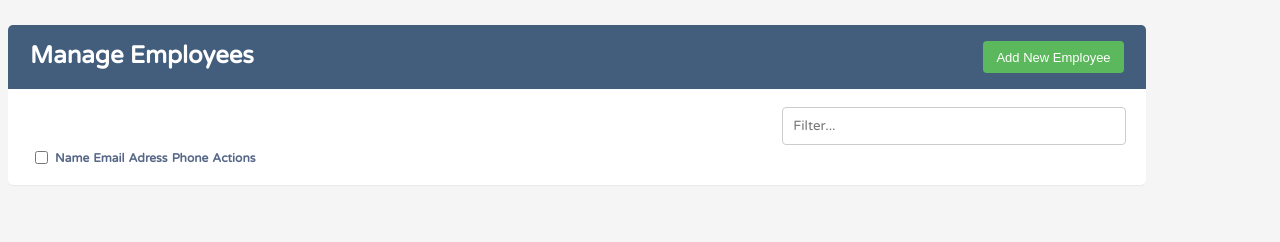
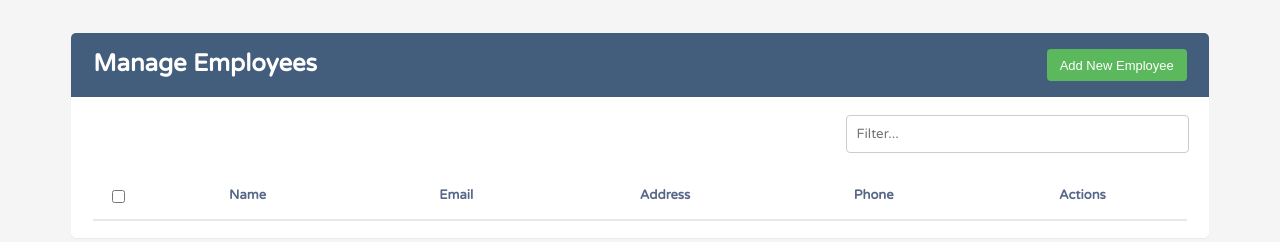
Before and after one commit to Vickase/ada-tp-3, a plain HTML site: page index2.html in a window 1280 px wide. Drawn offline with nearby package versions, Linux system fonts and the light colour scheme.

Commit message:
falta icono boton y checkbox

```diff
--- a/Sass/Estilos-encabezado.scss
+++ b/Sass/Estilos-encabezado.scss
@@ -6,6 +6,10 @@ body {
 /* .contenedor-todo */
 .container {
   padding: 16px auto;
+  display: flex;
+  width: 100%;
+  align-content: center;
+  justify-content: center;
 }
 
 /* .contenedor-1 */
@@ -17,6 +21,7 @@ body {
   border-radius: 5px;
   box-shadow: 0 1px 1px rgba(0, 0, 0, 0.05);
   box-sizing: border-box;
+  /*width: 1140px;*/
 }
 
 /* .encabezado */
@@ -28,6 +33,7 @@ body {
   margin: -15px -20px 10px;
   border-radius: 5px 5px 0 0;
   display: flex;
+
   /*flex-direction: row;
   justify-content: space-between; */
 }
@@ -65,9 +71,46 @@ body {
   padding-left: 10px;
   font-family: "Varela Round", sans-serif;
 }
+.tabla-general {
+  width: 100%;
+  margin-top: 20px;
+}
+
+thead {
+  width: 100%;
+  font-weight: 600;
+
+}
+
 .tr-table {
   color: #566787;
+  width: 100%;
+  display: flex;
+  flex-direction: row;
+  justify-content: space-between;
+  font-size: 13px;
+  border-bottom:2px solid #e9e9e9;
 }
+.th:not(:first-child){
+  flex: 1;
+
+}
+.th {
+  padding: 12px 15px;
+}
+
+input[type="checkbox"] :before{
+  content: '';
+  margin-right: 10px;
+  display: inline-block;
+  vertical-align: text-top;
+  background: white;
+  border: 1px solid #bbb;
+  border-radius: 2px;
+  box-sizing: border-box;
+  z-index: 2;
+}
+
 
 .boton {
   background-color: #5cb85c;
--- a/index2.html
+++ b/index2.html
@@ -52,14 +52,16 @@
           <!-- Tabla -->
           <div class="table-container">
             <table class="tabla-general">
-              <tr class="tr-table">
-                <th id="check"><input type="checkbox" id="checkbox" /></th>
-                <th id="name">Name</th>
-                <th id="email">Email</th>
-                <th id="adress">Adress</th>
-                <th id="phone">Phone</th>
-                <th id="actions">Actions</th>
+              <thead>
+                <tr class="tr-table">
+                <th class="th"id="check"><input type="checkbox" id="checkbox" /></th>
+                <th class="th">Name</th>
+                <th class="th">Email</th>
+                <th class="th">Address</th>
+                <th class="th">Phone</th>
+                <th class="th">Actions</th>
               </tr>
+              </thead>
             </table>
           </div>
         </section>
```
Also changed, not shown: Estilos/Estilos-encabezado.css, 1 other file.
